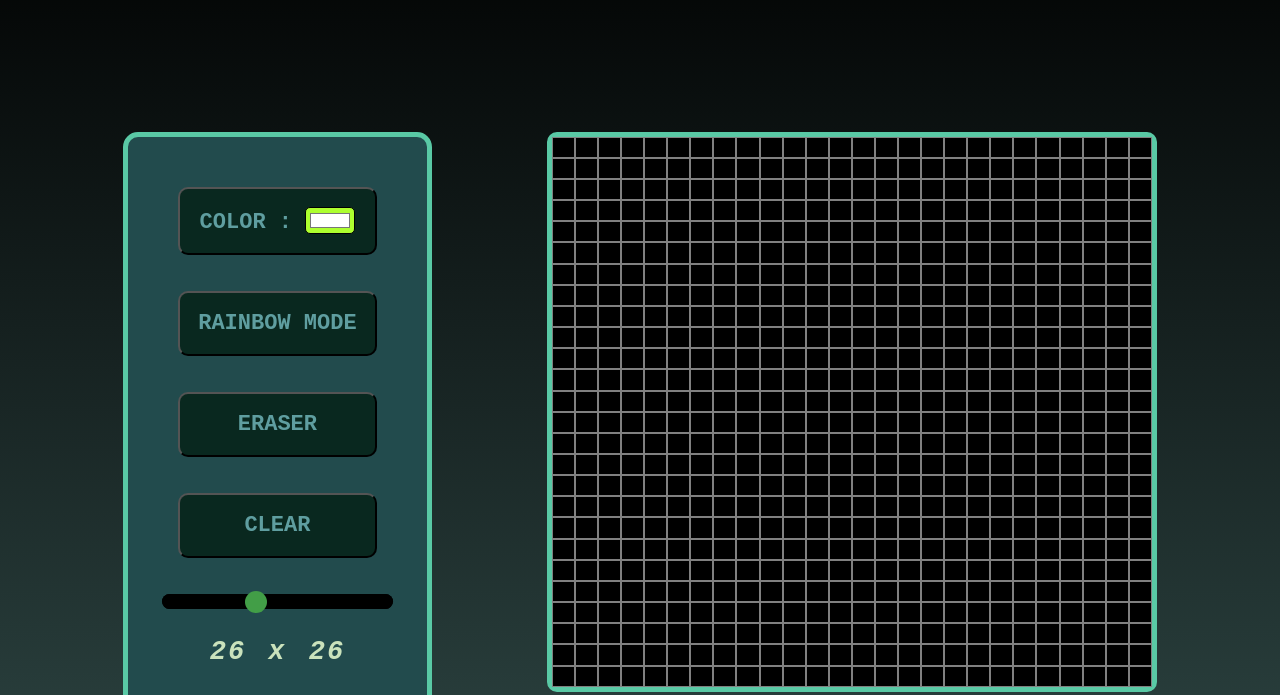
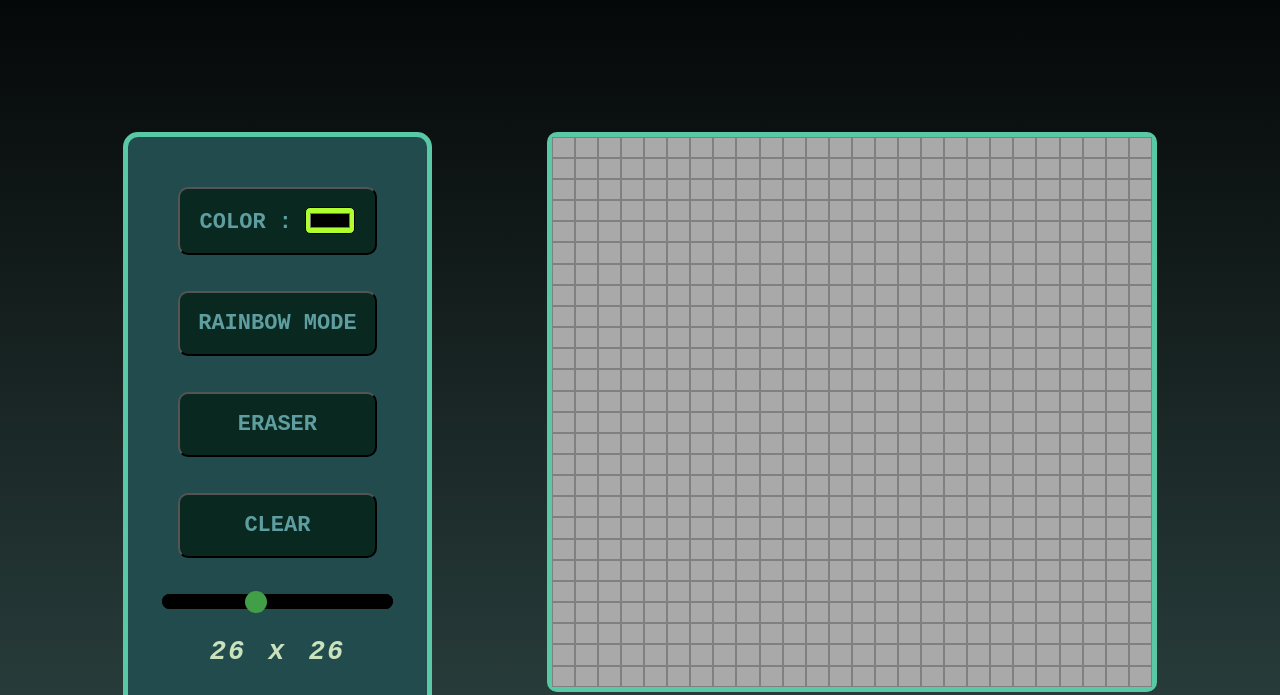
Before and after one commit to Aymane-1/ETCH-A-SKETCH, a plain HTML site: page index.html in a window 1280 px wide. Both pictures are taken after a click on the button "CLEAR". Shown: the part 105-800 px from the top of the page. Drawn offline with Linux system fonts and the light colour scheme.

Commit message:
some restyling

```diff
--- a/index.html
+++ b/index.html
@@ -12,7 +12,7 @@
     <div id="alpha-div">
         <div id="options">
             <button id="color" onclick="colorMode()">COLOR :
-                <input type="color" id="palette" value="#FFFFFF">
+                <input type="color" id="palette" value="#000">
             </button>
             <button id="rainbow" onclick="rainbowMode()">RAINBOW MODE</button>
             <button id="eraser" onclick="eraserMode()">ERASER</button>
--- a/index.js
+++ b/index.js
@@ -34,7 +34,7 @@ const childs = cont.childNodes;
 
 function clearAll(){
     for(let i = 0;i < childs.length;i++){
-        childs[i].style.cssText = "background-color: black";
+        childs[i].style.cssText = "background-color: darkgray";
     }
 }
 
@@ -54,10 +54,10 @@ function defineMode(){
         })
     }else if(currentMode === modes[2]){
         div.addEventListener('mouseleave', event =>{
-            div.style.backgroundColor = "black";
+            div.style.backgroundColor = "darkgray";
         })
     }else
-        div.style.backgroundColor = "white";
+        div.style.backgroundColor = "black";
 
 }
 
--- a/style.css
+++ b/style.css
@@ -38,7 +38,7 @@ h1{
     grid-template-columns: repeat(26, 1fr);
     border: 5px solid #59C9A5;
     border-radius: 10px;
-    background: black;
+    background: darkgray;
     height:550px;
     width: 600px;
 }
@@ -98,7 +98,7 @@ input[type=range]::-webkit-slider-thumb{
     font-weight: 900;
 }
 
-.cell{
+div.cell{
      border: 1px solid grey;
 }
 
```
